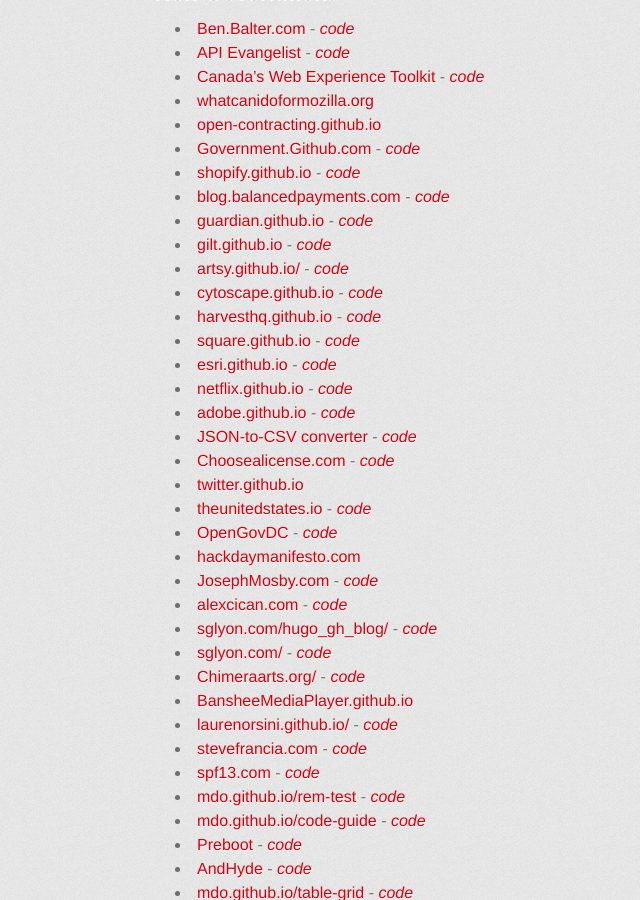
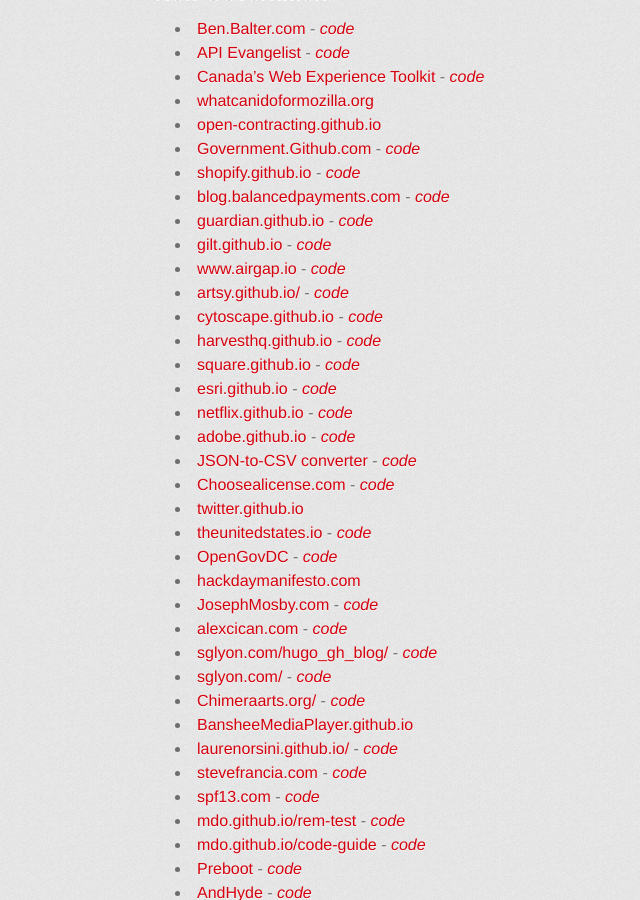
Before and after one commit to GSA/Open-Data-Collaboration-Sandbox, a Jekyll site: the page built from website_examples.md, in a window 1280 px wide and 900 px high, scrolled down 766 px. Shown: the whole window, without its empty margins (175-815 px from the left). Built offline with Jekyll 4.4.1, drawn with Linux system fonts in a browser that asks for light colours; some web fonts are replaced.

Commit message:
adding airgap.io

```diff
--- a/website_examples.md
+++ b/website_examples.md
@@ -40,6 +40,7 @@
 * [blog.balancedpayments.com](http://blog.balancedpayments.com) - *[code](https://github.com/balanced/balanced.github.com)*
 * [guardian.github.io](http://guardian.github.io/developers/) - *[code](https://github.com/guardian/guardian.github.com)*
 * [gilt.github.io](http://gilt.github.io/) - *[code](https://github.com/gilt/gilt.github.com)*
+* [www.airgap.io](http://www.airgap.io/) - *[code](http://airgap.github.io)*
 * [artsy.github.io/](http://artsy.github.io/) - *[code](https://github.com/artsy/artsy.github.com)*
 * [cytoscape.github.io](http://cytoscape.github.io/) - *[code](https://github.com/cytoscape/cytoscape.github.com)*
 * [harvesthq.github.io](http://harvesthq.github.com) - *[code](https://github.com/harvesthq/harvesthq.github.com)*
```
